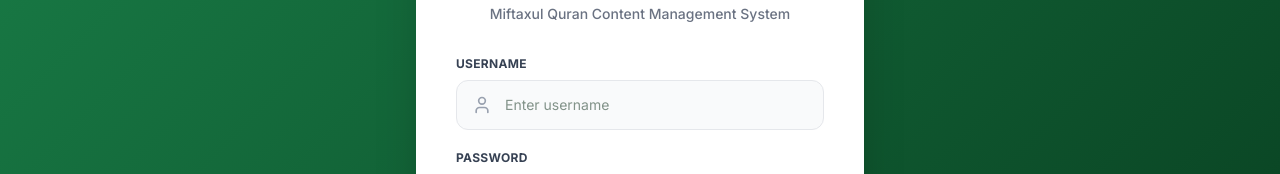
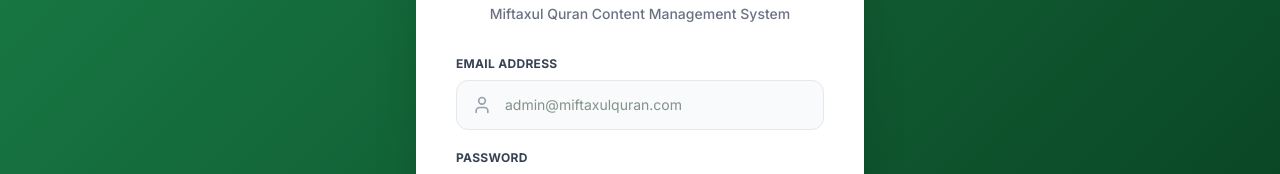
Before and after one commit to suubow65-glitch/Miftaxulquran-Online, a Next.js app: page /admin/login in a window 1280 px wide. Shown: the part 379-553 px from the top of the page. Built offline with nearby package versions, Linux system fonts and the light colour scheme; no server answers.

Commit message:
fix(admin-login): update UI to accept email and show exact Firebase errors

```diff
--- a/app/admin/login/page.tsx
+++ b/app/admin/login/page.tsx
@@ -8,7 +8,7 @@
 import { getFirebaseAuth } from "@/lib/firebase";
 
 export default function AdminLoginPage() {
-  const [username, setUsername] = useState("");
+  const [email, setEmail] = useState("");
   const [password, setPassword] = useState("");
   const [error, setError] = useState("");
   const [loading, setLoading] = useState(false);
@@ -29,12 +29,12 @@
 
     try {
       const auth = getFirebaseAuth();
-      await signInWithEmailAndPassword(auth, username, password);
+      await signInWithEmailAndPassword(auth, email, password);
       document.cookie = "miftaxul_admin_auth=authenticated; path=/; max-age=604800";
       router.push("/admin/dashboard");
       router.refresh();
-    } catch (err) {
-      setError("Invalid credentials. Please check your email and password.");
+    } catch (err: any) {
+      setError(err.code === 'auth/invalid-credential' ? 'Email ama Password khaldan' : err.message);
     } finally {
       setLoading(false);
     }
@@ -59,15 +59,15 @@
 
         <form onSubmit={handleLogin} className="space-y-5 relative z-10">
           <div>
-            <label className="block text-xs font-bold text-gray-700 mb-2 uppercase tracking-wide">Username</label>
+            <label className="block text-xs font-bold text-gray-700 mb-2 uppercase tracking-wide">EMAIL ADDRESS</label>
             <div className="relative">
               <User className="absolute left-4 top-1/2 -translate-y-1/2 h-5 w-5 text-gray-400" />
               <input
-                type="text"
+                type="email"
                 required
-                value={username}
-                onChange={(e) => setUsername(e.target.value)}
-                placeholder="Enter username"
+                value={email}
+                onChange={(e) => setEmail(e.target.value)}
+                placeholder="admin@miftaxulquran.com"
                 className="w-full pl-12 pr-4 py-3.5 rounded-xl border border-gray-200 bg-gray-50 text-sm focus:outline-none focus:ring-2 focus:ring-primary/50 focus:border-primary transition-all"
               />
             </div>
```
